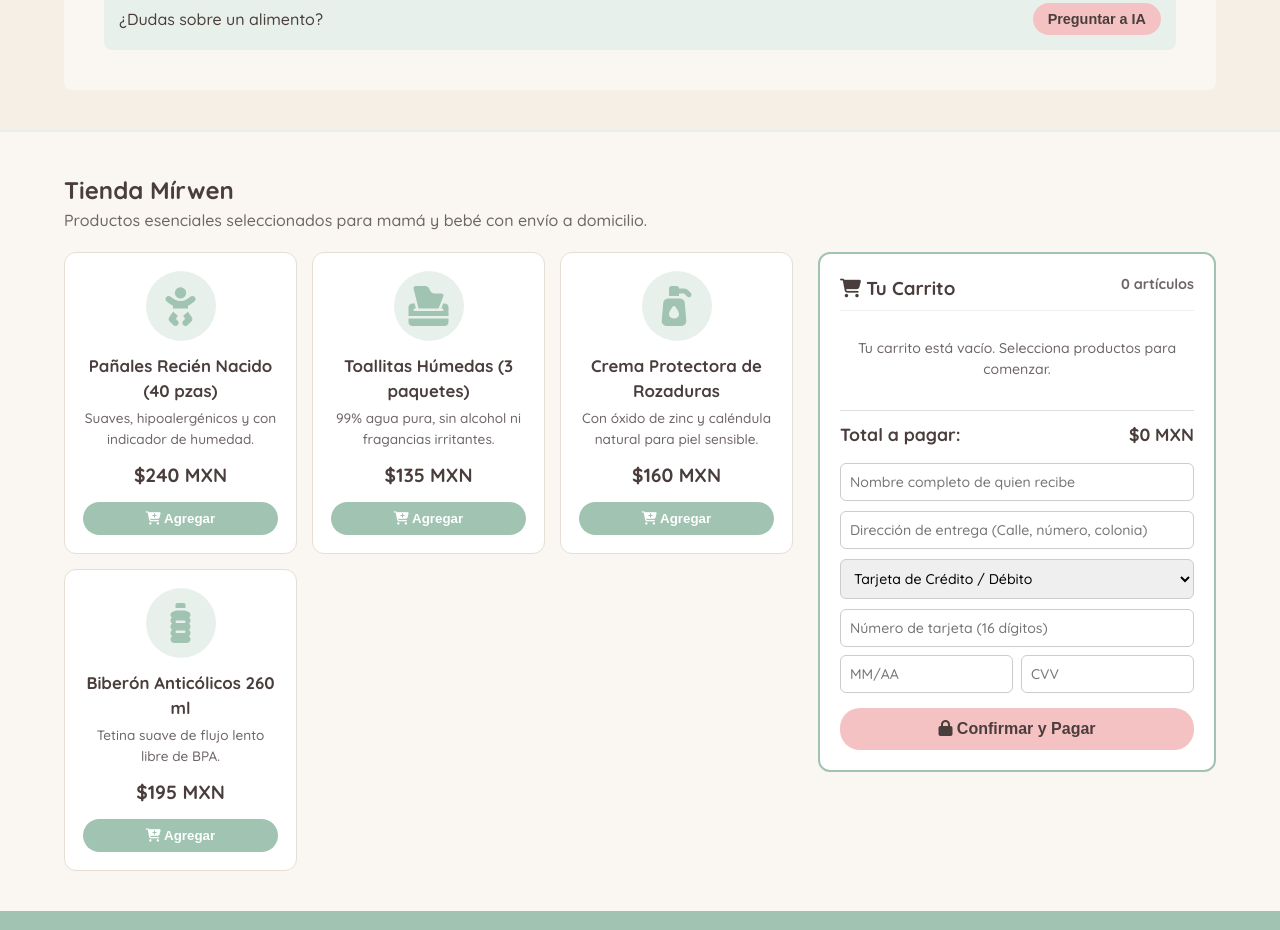
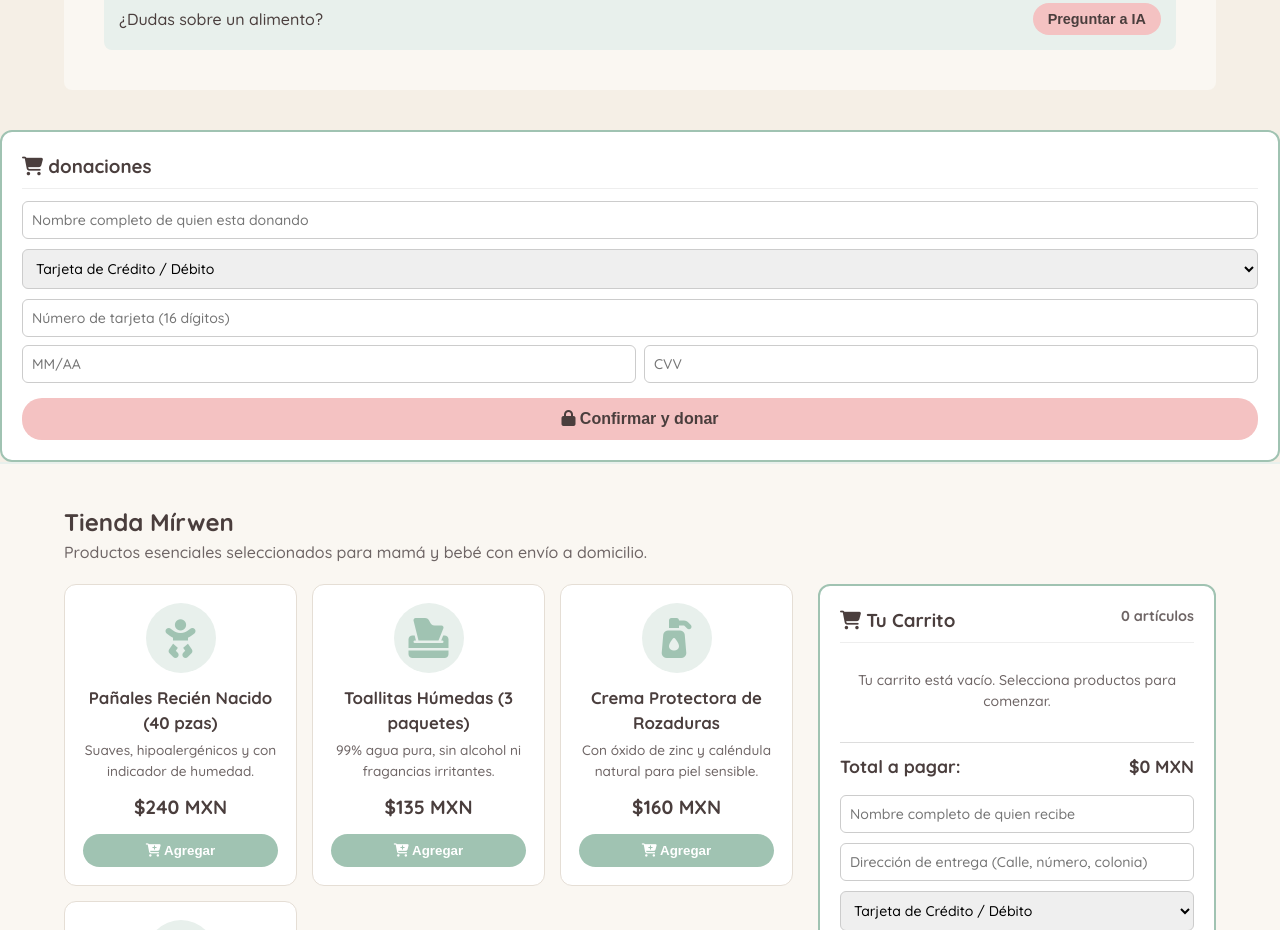
Before and after one commit to gutierrezvricardo2024-source/mirwen-source, a plain HTML site: page index.html in a window 1280 px wide. Shown: the part 856-1786 px from the top of the page. Drawn offline with Linux system fonts and the light colour scheme.

```diff
--- a/index.html
+++ b/index.html
@@ -253,7 +253,41 @@
                 </div>
             </div>
         </section>
+         <!-- donaciones -->
+        <div class="caja-canasta">
+                    <h3>
+                        <span><i class="fa-solid fa-cart-shopping"></i> donaciones </span>
 
+                    </h3>
+
+                    <form class="formulario-pago" id="datosDonacion" onsubmit="hacerDonacion(event)">
+                        <input type="text" id="nombreCliente" placeholder="Nombre completo de quien esta donando" required>
+
+
+                        <select id="tipoPago" onchange="revisarMetodo()" required>
+                            <option value="tarjeta">Tarjeta de Crédito / Débito</option>
+                            <option value="transferencia">Transferencia Bancaria (SPEI)</option>
+                        </select>
+
+                        <div id="cajaTarjeta" style="display: flex; flex-direction: column; gap: 8px;">
+                            <input type="text" id="numeroTarj" placeholder="Número de tarjeta (16 dígitos)" maxlength="16">
+                            <div class="dos-campos">
+                                <input type="text" id="fechaTarj" placeholder="MM/AA" maxlength="5">
+                                <input type="password" id="codigoTarj" placeholder="CVV" maxlength="3">
+                            </div>
+                        </div>
+
+                        <button type="submit" class="btn-comprar-ya">
+                            <i class="fa-solid fa-lock"></i> Confirmar y donar
+                        </button>
+                    </form>
+
+                    <div class="gracias por donar a nuestro proyecto" id="notaFinal"></div>
+                </div>
+            </div>
+        </section>
+
+    </main>
         <!-- tienda -->
         <section class="seccion-tienda" id="compras">
             <div class="encabezado-tienda">
```
